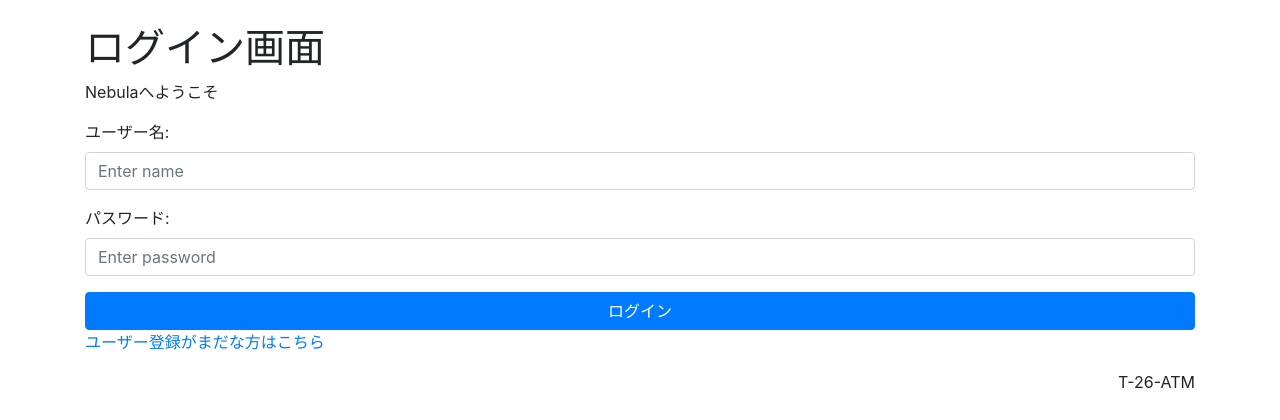
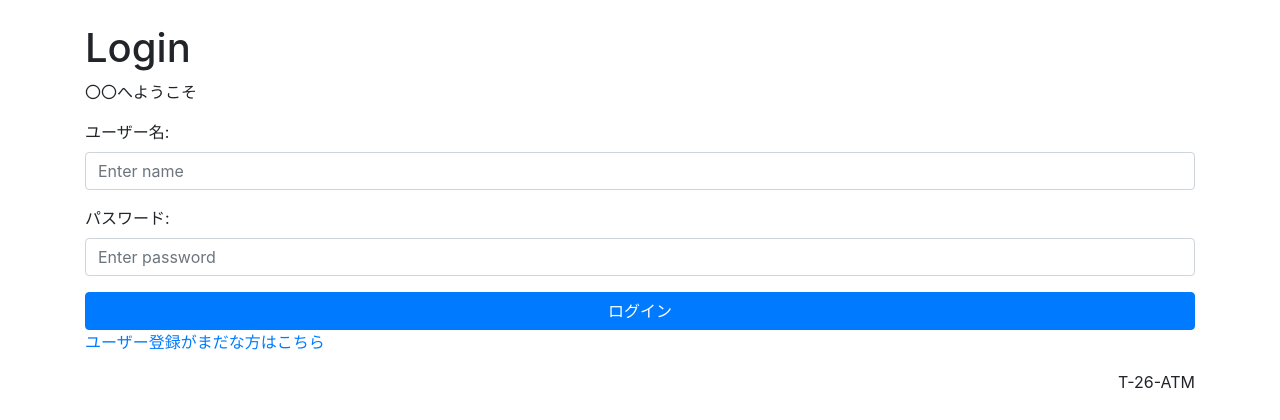
Before and after one commit to IDM-R/Info-Sys-Des-imp, a Flask app: page /login in a window 1280 px wide. Shown: the top 420 px of the page. Run offline with Flask 3, Linux system fonts and the light colour scheme; some libraries are stand-ins or nearby versions.

Commit message:
ちょい修正

```diff
--- a/ISD_update/templates/login.html
+++ b/ISD_update/templates/login.html
@@ -1,7 +1,7 @@
 {% extends "layout.html" %}
 
 {% block title %}
-ログイン | Nebula
+Login
 {% endblock %}
 
 {% block headline %}
@@ -9,8 +9,8 @@
 {% endblock %}
 
 {% block content %}
-<h1>ログイン画面</h1>
-<p>Nebulaへようこそ</p>
+<h1>Login</h1>
+<p>〇〇へようこそ</p>
 <form method="POST" action="/login">
     <div class="form-group">
         <label for="username">ユーザー名:</label>
--- a/ISD_update/templates/signup.html
+++ b/ISD_update/templates/signup.html
@@ -1,7 +1,7 @@
 {% extends "layout.html" %}
 
 {% block title %}
-ユーザー登録 | Nebula
+Sign up
 {% endblock %}
 
 {% block headline %}
@@ -9,7 +9,7 @@
 {% endblock %}
 
 {% block content %}
-<h1>ユーザー登録</h1>
+<h1>Sign up</h1>
 <form method="POST" action="/signup">
     <div class="form-group">
         <label for="email">メールアドレス:</label>
```
Also changed, not shown: ISD_update/instance/isd.db.
